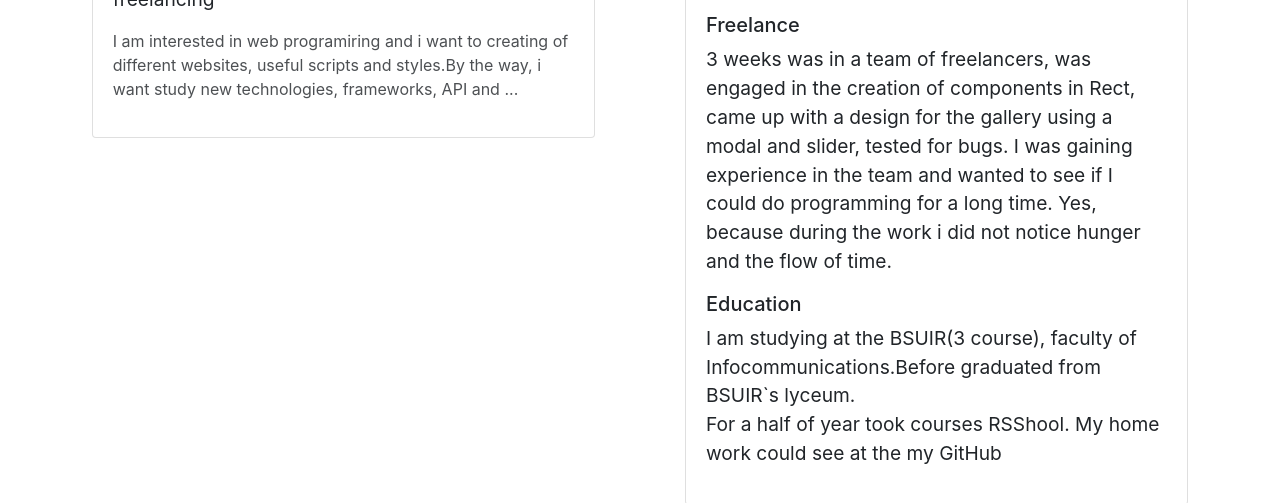
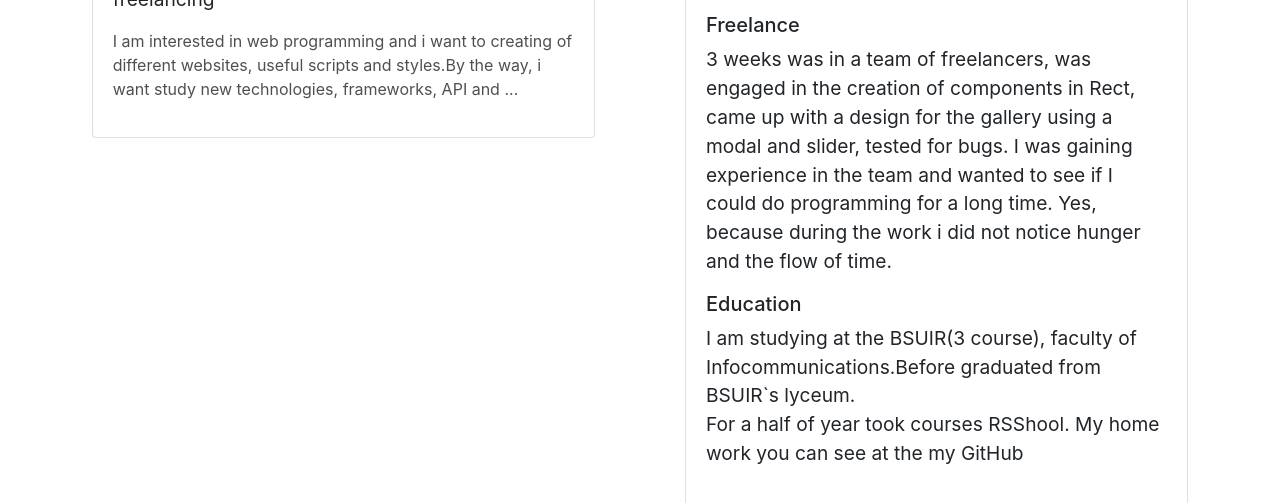
Before and after one commit to koverboy/CV, a website built with webpack: page index.html in a window 1280 px wide. Shown: the part 845-1348 px from the top of the page. Built offline with nearby package versions, Linux system fonts and the light colour scheme.

Commit message:
feat:fixed translation

```diff
--- a/index.html
+++ b/index.html
@@ -86,7 +86,7 @@
                             full-stack developer.</strong><br></p>
                         <p id="text">Flexibility in thinking and ability to work in a team are my key qualities that
                             I noticed during my studies at the University and part-time work in freelancing</p>
-                        <p id="article">I am interested in web programiring and i want to creating of different
+                        <p id="article">I am interested in web programming and i want to creating of different
                             websites, useful
                             scripts and styles.By the way, i want study
                             new technologies, frameworks, API and ...</p>
@@ -116,7 +116,7 @@
                         <h5>Education</h5>
                         <p id="text"> I am studying at the BSUIR(3 course), faculty of Infocommunications.Before graduated from BSUIR`s lyceum.<br>
                             For a half of year took courses RSShool.
-                        My home work could see at the my GitHub</p>
+                        My home work you can see at the my GitHub</p>
                     </div>
                 </div>
             </div>
```
